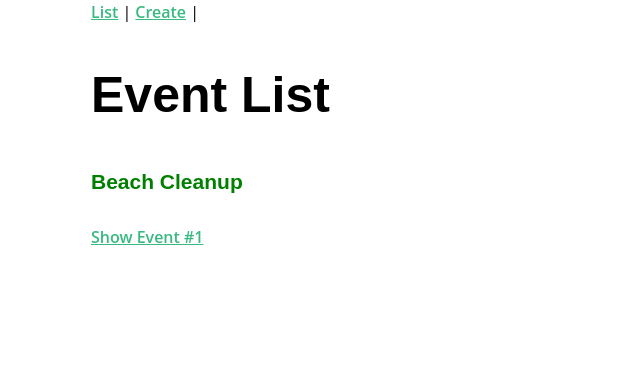
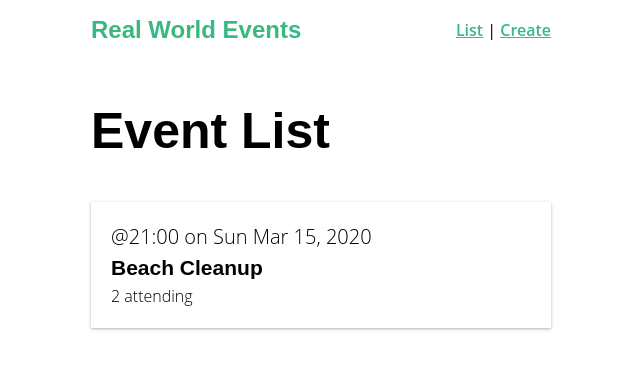
Before and after one commit to roggervalf/Vue-examples, a Vue app in the folder real-world-vue/: page / in a window 1280 px wide. Shown: the top 368 px of the page, without its empty margins (319-959 px from the left). Built offline with nearby package versions, Linux system fonts and the light colour scheme.

Commit message:
feat: adding NavBar

```diff
--- a/real-world-vue/src/App.vue
+++ b/real-world-vue/src/App.vue
@@ -1,12 +1,18 @@
 <template>
   <div id="app">
-    <div id="nav">
-      <router-link :to="{ name: 'event-list' }">List</router-link> |
-      <router-link :to="{ name: 'event-create' }">Create</router-link> |
-    </div>
+    <NavBar />
     <router-view />
   </div>
 </template>
+
+<script>
+import NavBar from "@/components/NavBar.vue";
+export default {
+  components: {
+    NavBar
+  }
+};
+</script>
 
 <style>
 html {
--- a/real-world-vue/src/components/EventCard.vue
+++ b/real-world-vue/src/components/EventCard.vue
@@ -1,21 +1,53 @@
 <template>
-  <div>
-    <h4>{{ title }}</h4>
-  </div>
+  <router-link
+    class="event-link"
+    :to="{ name: 'event-show', params: { id: '1' } }"
+  >
+    <div class="event-card -shadow">
+      <span class="eyebrow">@{{ event.time }} on {{ event.date }}</span>
+      <h4 class="title">{{ event.title }}</h4>
+      <span>{{ event.attendees.length }} attending</span>
+    </div>
+  </router-link>
 </template>
 
 <script>
 export default {
   data() {
     return {
-      title: "Beach Cleanup"
+      event: {
+        id: 1,
+        title: "Beach Cleanup",
+        date: "Sun Mar 15, 2020",
+        time: "21:00",
+        attendees: [
+          { id: "abc123", name: "Adam West" },
+          { id: "def456", name: "Greg Nolan" }
+        ]
+      }
     };
   }
 };
 </script>
 
 <style scoped>
-h4 {
-  color: green;
+.event-card {
+  padding: 20px;
+  margin-bottom: 24px;
+  transition: all 0.2s linear;
+  cursor: pointer;
+}
+.event-card:hover {
+  transform: scale(1.01);
+  box-shadow: 0 3px 12px 0 rgba(0, 0, 0, 0.2), 0 1px 15px 0 rgba(0, 0, 0, 0.19);
+}
+.event-card > .title {
+  margin: 0;
+}
+
+.event-link {
+  color: black;
+  text-decoration: none;
+  font-weight: 100;
 }
 </style>
--- /dev/null
+++ b/real-world-vue/src/components/NavBar.vue
@@ -0,0 +1,39 @@
+<template>
+  <div id="nav" class="nav">
+    <router-link to="/" class="brand">Real World Events</router-link>
+    <nav>
+      <router-link :to="{ name: 'event-list' }">List</router-link> |
+      <router-link :to="{ name: 'event-create' }">Create</router-link>
+    </nav>
+  </div>
+</template>
+
+<script>
+export default {};
+</script>
+
+<style scoped>
+.nav {
+  display: flex;
+  justify-content: space-between;
+  align-items: center;
+  height: 60px;
+}
+.nav > .brand {
+  font-family: "Montserrat", sans-serif;
+  font-weight: 700;
+  font-size: 1.5em;
+  color: #39b982;
+  text-decoration: none;
+}
+.nav .nav-item {
+  box-sizing: border-box;
+  margin: 0 5px;
+  color: rgba(0, 0, 0, 0.5);
+  text-decoration: none;
+}
+.nav .nav-item.router-link-exact-active {
+  color: #39b982;
+  border-bottom: solid 2px #39b982;
+}
+</style>
--- a/real-world-vue/src/views/EventList.vue
+++ b/real-world-vue/src/views/EventList.vue
@@ -2,9 +2,6 @@
   <div>
     <h1>Event List</h1>
     <EventCard />
-    <router-link :to="{ name: 'event-show', params: { id: '1' } }"
-      >Show Event #1</router-link
-    >
   </div>
 </template>
 
```
